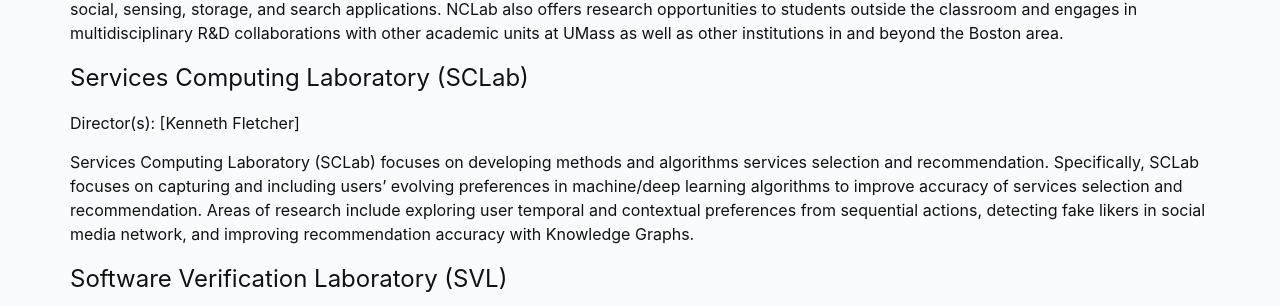
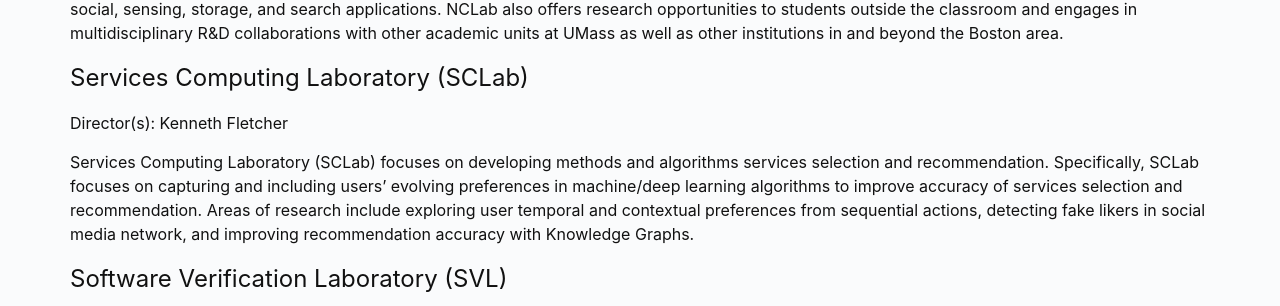
Before and after one commit to umbcs/umbcs.github.io, a Jekyll site: the page built from WEB/research/groups.markdown, in a window 1280 px wide and 900 px high, scrolled down 1689 px. Shown: the part 147-453 px from the top of the window. Built offline with Jekyll 4.4.1, drawn with Linux system fonts in a browser that asks for light colours.

```diff
--- a/WEB/research/groups.markdown
+++ b/WEB/research/groups.markdown
@@ -70,7 +70,7 @@ NCLab's primary mission is to perform cutting-edge research in emerging areas of
 
 # Services Computing Laboratory (SCLab)
 
-Director(s): [Kenneth Fletcher]
+Director(s): Kenneth Fletcher
 
 Services Computing Laboratory (SCLab) focuses on developing methods and algorithms services selection and recommendation. Specifically, SCLab focuses on capturing and including users’ evolving preferences in machine/deep learning algorithms to improve accuracy of services selection and recommendation. Areas of research include exploring user temporal and contextual preferences from sequential actions, detecting fake likers in social media network, and improving recommendation accuracy with Knowledge Graphs.
 
```
